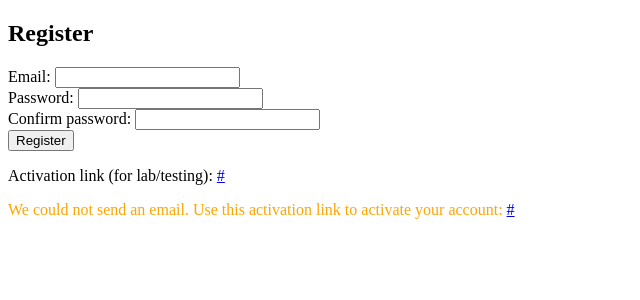
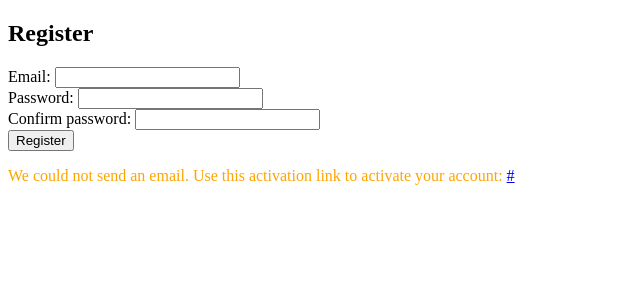
Before and after one commit to e1kfL0ck/app-sec-login-daemon, a Flask app: template src/templates/register.html in a window 1280 px wide. Shown: the part 108-408 px from the top of the page, without its empty margins (0-640 px from the left). Run offline with Flask 3, Linux system fonts and the light colour scheme; the template is opened without the code that fills it: most values are stand-ins (such as "Sample title", 1, 10 or a date in 2020).

Commit message:
fix: {if activation_link} not resolving twice on account register anymore

```diff
--- a/src/templates/register.html
+++ b/src/templates/register.html
@@ -38,10 +38,6 @@
 <p style="color:green;">{{ success|safe }}</p>
 {% endif %}
 
-{% if activation_link %}
-<p>Activation link (for lab/testing): <a href="{{ activation_link }}">{{ activation_link }}</a></p>
-{% endif %}
-
 {% if mail_sent %}
 <p style="color:green;">An activation email has been sent to {{ email }}. Check your inbox.</p>
 {% elif activation_link %}
```
